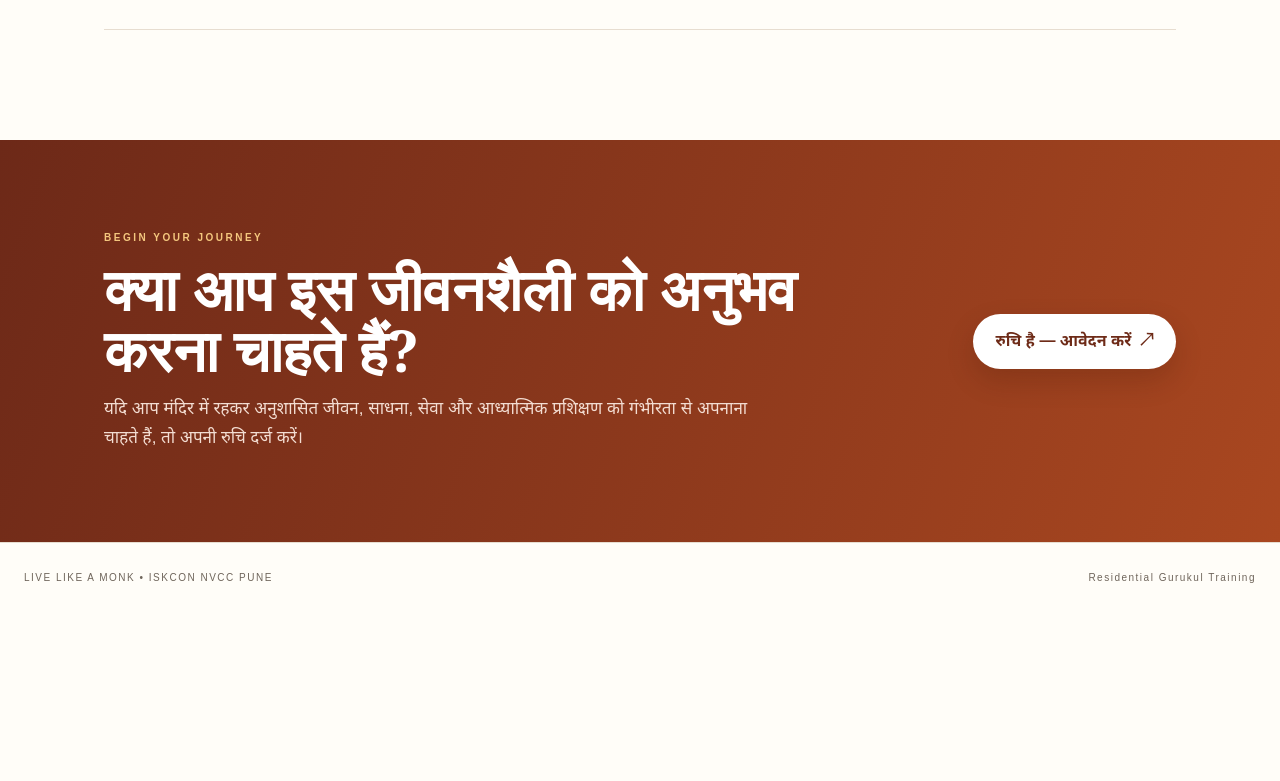
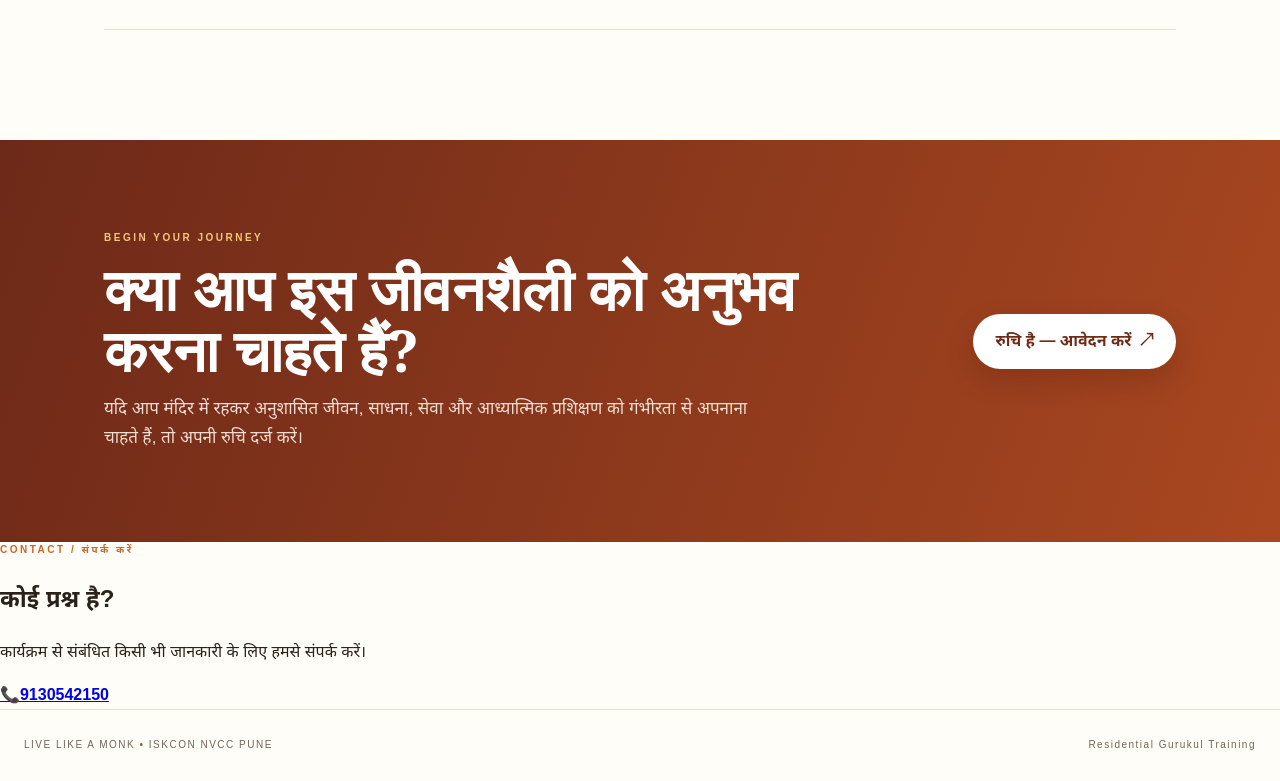
Before and after one commit to LiveLikeAMonk/live-like-a-monk, a Next.js app: page / in a window 1280 px wide. Shown: the part 6627-7408 px from the top of the page. Before the commit the page ends 7241 px from the top, so only its background shows below. Built offline with nearby package versions, Linux system fonts and the light colour scheme.

Commit message:
Update page.tsx

```diff
--- a/app/page.tsx
+++ b/app/page.tsx
@@ -239,7 +239,26 @@ async function submit(e: FormEvent<HTMLFormElement>) {
     <section className="section pathway"><div className="section-kicker">HOW IT WORKS</div><h2>{c.pathwayTitle}</h2><p className="lead">{c.pathwayIntro}</p><div className="steps">{c.pathway.map(x=><article className="step" key={x.n}><div className="step-number">{x.n}</div><div><h3>{x.title}</h3><p>{x.body}</p></div></article>)}</div></section>
 
     <section className="final-cta"><div><div className="section-kicker">BEGIN YOUR JOURNEY</div><h2>{c.ctaTitle}</h2><p>{c.ctaBody}</p></div><button className="primary light" onClick={openForm}>{c.cta}<span>↗</span></button></section>
+<section className="contact-section">
+  <div>
+    <div className="section-kicker">
+      CONTACT / संपर्क करें
+    </div>
+    <h2>
+      {lang === 'hi' ? 'कोई प्रश्न है?' : 'Have a question?'}
+    </h2>
+    <p>
+      {lang === 'hi'
+        ? 'कार्यक्रम से संबंधित किसी भी जानकारी के लिए हमसे संपर्क करें।'
+        : 'For any questions regarding the program, please contact us.'}
+    </p>
+  </div>
 
+  <a className="contact-phone" href="tel:9130542150">
+    <span>📞</span>
+    <strong>9130542150</strong>
+  </a>
+</section>
     <footer><span>LIVE LIKE A MONK • ISKCON NVCC PUNE</span><span>Residential Gurukul Training</span></footer>
 
    {open && (
```
